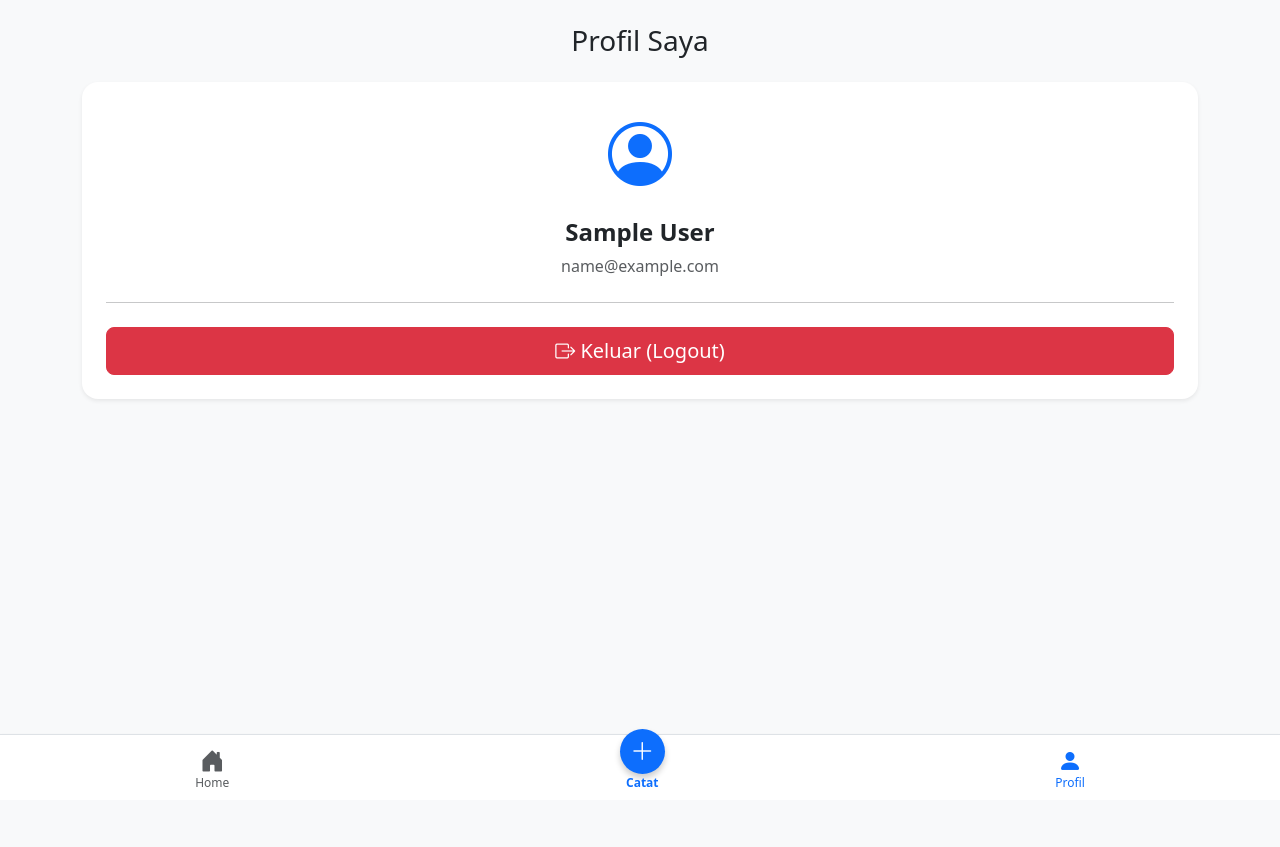
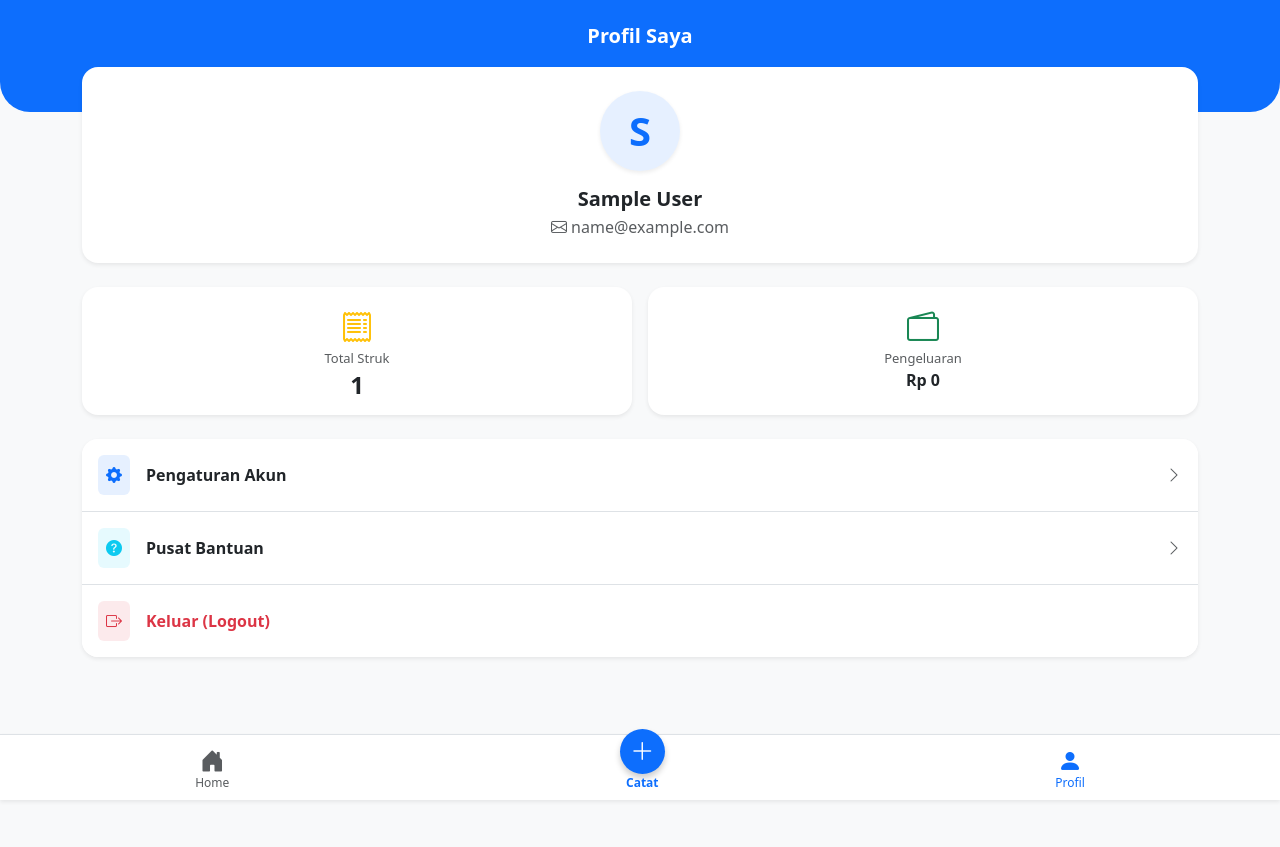
Before and after one commit to DestraaB/uangku, a CodeIgniter app: page /database/profil in a window 1280 px wide. Before the commit the page ends 787 px from the top, so only its background shows below. Run offline with CodeIgniter, Linux system fonts and the light colour scheme; the visitor is signed in with stand-in values (Sample User, id 1); tables that the repository leaves empty or names only in its code hold one stand-in row (values such as "Sample post").

Commit message:
update profil

```diff
--- a/application/controllers/Profil.php
+++ b/application/controllers/Profil.php
@@ -1,9 +1,77 @@
 <?php
+defined('BASEPATH') OR exit('No direct script access allowed');
+
 class Profil extends CI_Controller {
+
+    public function __construct() {
+        parent::__construct();
+        $this->load->model('Expense_model');
+
+        if (!$this->session->userdata('id_user')) {
+            redirect('auth/login');
+        }
+    }
+
     public function index() {
-        if (!$this->session->userdata('id_user')) { redirect('auth/login'); }
+        $id_user = $this->session->userdata('id_user');
+
+        // Ambil data statistik dari Model
+        $data['total_lifetime']  = $this->Expense_model->get_total_lifetime($id_user);
+        $data['total_transaksi'] = $this->Expense_model->count_transaksi($id_user);
+
         $this->load->view('templates/header');
-        $this->load->view('profil');
+        $this->load->view('profil', $data); // Sisipkan $data di sini
         $this->load->view('templates/footer');
     }
+
+        public function pengaturan() {
+        $this->load->view('templates/header');
+        $this->load->view('pengaturan');
+        $this->load->view('templates/footer');
+    }
+
+    public function kirim_reset_email() {
+        $email = $this->session->userdata('email');
+
+        // 1. Buat Token Acak
+        $token = bin2hex(random_bytes(32));
+
+        // 2. Simpan token ke database user ini
+        $this->db->where('email', $email);
+        $this->db->update('users', ['reset_token' => $token]);
+
+        // 3. Konfigurasi SMTP Gmail
+        $config = [
+            'protocol'  => 'smtp',
+            'smtp_host' => 'ssl://smtp.googlemail.com',
+            'smtp_user' => 'email_kamu@gmail.com', // Ganti dengan Email-mu
+            'smtp_pass' => 'sandi_aplikasi_google', // BUKAN password biasa. Harus buat "App Password" di setelan Google
+            'smtp_port' => 465,
+            'mailtype'  => 'html',
+            'charset'   => 'utf-8',
+            'newline'   => "\r\n"
+        ];
+
+        // 4. Proses Kirim Email
+        $this->load->library('email', $config);
+        $this->email->from('email_kamu@gmail.com', 'Admin Uangku');
+        $this->email->to($email);
+        $this->email->subject('Reset Password Akun Uangku');
+
+        $link = base_url('auth/reset_password?token=' . $token);
+        $pesan = "Halo, ini adalah link untuk mereset password aplikasi Uangku Anda.<br><br>
+                <a href='$link' style='background:blue;color:white;padding:10px;text-decoration:none;'>Klik Untuk Reset Password</a>";
+
+        $this->email->message($pesan);
+
+        if ($this->email->send()) {
+            $this->session->set_flashdata('pesan', '<div class="alert alert-success">Link reset telah dikirim ke '.$email.'!</div>');
+        } else {
+            // Memunculkan pesan error teknis jika SMTP gagal
+            $error = $this->email->print_debugger(array('headers'));
+            $this->session->set_flashdata('pesan', '<div class="alert alert-danger">Gagal kirim email. Pastikan settingan SMTP Gmail benar.</div>');
+        }
+
+        redirect('profil/pengaturan');
+    }
 }
--- a/application/models/Expense_model.php
+++ b/application/models/Expense_model.php
@@ -59,4 +59,18 @@ class Expense_model extends CI_Model {
         $this->db->insert($table, $data);
         return $this->db->insert_id();
     }
+
+    // Menghitung total semua pengeluaran user (sejak awal akun dibuat)
+    public function get_total_lifetime($id_user) {
+        $this->db->select_sum('nominal');
+        $this->db->where('id_user', $id_user);
+        $query = $this->db->get('expenses')->row();
+        return ($query->nominal != null) ? $query->nominal : 0;
+    }
+
+    // Menghitung berapa kali user melakukan transaksi
+    public function count_transaksi($id_user) {
+        $this->db->where('id_user', $id_user);
+        return $this->db->count_all_results('expenses');
+    }
 }
--- a/application/views/profil.php
+++ b/application/views/profil.php
@@ -1,18 +1,75 @@
-<div class="container mt-4 mb-5">
-    <h3 class="text-center mb-4">Profil Saya</h3>
-    <div class="card shadow-sm border-0 rounded-4">
-        <div class="card-body text-center p-4">
-            <!-- Icon Profil -->
-            <i class="bi bi-person-circle text-primary" style="font-size: 4rem;"></i>
-            <h4 class="mt-3 fw-bold"><?= $this->session->userdata('nama'); ?></h4>
-            <p class="text-muted"><?= $this->session->userdata('email'); ?></p>
+<!-- Hapus margin default container agar banner menempel di ujung layar -->
+<div class="container-fluid p-0 mb-5 pb-5">
 
-            <hr class="my-4">
+    <!-- Header / Banner Cover Melengkung -->
+    <div class="bg-primary text-white pt-4 pb-5 px-3 text-center" style="border-bottom-left-radius: 30px; border-bottom-right-radius: 30px;">
+        <h5 class="mb-3 fw-bold">Profil Saya</h5>
+    </div>
 
-            <!-- Tombol Logout yang memanggil fungsi di Controller Auth -->
-            <div class="d-grid gap-2">
-                <a href="<?= base_url('auth/logout'); ?>" class="btn btn-danger btn-lg rounded-3">
-                    <i class="bi bi-box-arrow-right"></i> Keluar (Logout)
+    <!-- Kartu Profil Identitas (Melayang ke atas) -->
+    <div class="container" style="margin-top: -45px;">
+        <div class="card border-0 shadow-sm rounded-4 mb-4">
+            <div class="card-body text-center p-4">
+                <!-- Avatar Berinisial Huruf Depan User -->
+                <div class="bg-primary bg-opacity-10 rounded-circle d-inline-flex align-items-center justify-content-center mb-3 shadow-sm" style="width: 80px; height: 80px;">
+                    <h1 class="text-primary fw-bold mb-0">
+                        <?= strtoupper(substr($this->session->userdata('nama'), 0, 1)); ?>
+                    </h1>
+                </div>
+                <h5 class="fw-bold mb-1"><?= $this->session->userdata('nama'); ?></h5>
+                <p class="text-muted mb-0"><i class="bi bi-envelope"></i> <?= $this->session->userdata('email'); ?></p>
+            </div>
+        </div>
+
+        <!-- Kartu Statistik (Kiri & Kanan) -->
+        <div class="row g-3 mb-4">
+            <!-- Box Total Transaksi -->
+            <div class="col-6">
+                <div class="card border-0 shadow-sm rounded-4 h-100">
+                    <div class="card-body text-center p-3">
+                        <i class="bi bi-receipt text-warning fs-2 mb-2"></i>
+                        <h6 class="text-muted mb-1" style="font-size: 13px;">Total Struk</h6>
+                        <h4 class="fw-bold mb-0 text-dark"><?= $total_transaksi; ?></h4>
+                    </div>
+                </div>
+            </div>
+            <!-- Box Total Pengeluaran -->
+            <div class="col-6">
+                <div class="card border-0 shadow-sm rounded-4 h-100">
+                    <div class="card-body text-center p-3">
+                        <i class="bi bi-wallet2 text-success fs-2 mb-2"></i>
+                        <h6 class="text-muted mb-1" style="font-size: 13px;">Pengeluaran</h6>
+                        <h6 class="fw-bold mb-0 text-dark text-truncate">Rp <?= number_format($total_lifetime, 0, ',', '.'); ?></h6>
+                    </div>
+                </div>
+            </div>
+        </div>
+
+        <!-- Menu List ala Aplikasi Mobile -->
+        <div class="card border-0 shadow-sm rounded-4 mb-4">
+            <div class="list-group list-group-flush rounded-4">
+                <a href="<?= base_url('profil/pengaturan'); ?>" class="list-group-item list-group-item-action py-3 d-flex align-items-center">
+                    <div class="bg-primary bg-opacity-10 text-primary rounded p-2 me-3">
+                        <i class="bi bi-gear-fill"></i>
+                    </div>
+                    <span class="fw-bold">Pengaturan Akun</span>
+                    <i class="bi bi-chevron-right ms-auto text-muted"></i>
+                </a>
+
+                <a href="#" class="list-group-item list-group-item-action py-3 d-flex align-items-center">
+                    <div class="bg-info bg-opacity-10 text-info rounded p-2 me-3">
+                        <i class="bi bi-question-circle-fill"></i>
+                    </div>
+                    <span class="fw-bold">Pusat Bantuan</span>
+                    <i class="bi bi-chevron-right ms-auto text-muted"></i>
+                </a>
+
+                <!-- Tombol Logout -->
+                <a href="<?= base_url('auth/logout'); ?>" class="list-group-item list-group-item-action py-3 d-flex align-items-center text-danger">
+                    <div class="bg-danger bg-opacity-10 text-danger rounded p-2 me-3">
+                        <i class="bi bi-box-arrow-right"></i>
+                    </div>
+                    <span class="fw-bold">Keluar (Logout)</span>
                 </a>
             </div>
         </div>
```
Also changed, not shown: application/controllers/Auth.php (+31 -0 lines), application/views/pengaturan.php (added, +18 -0 lines).
